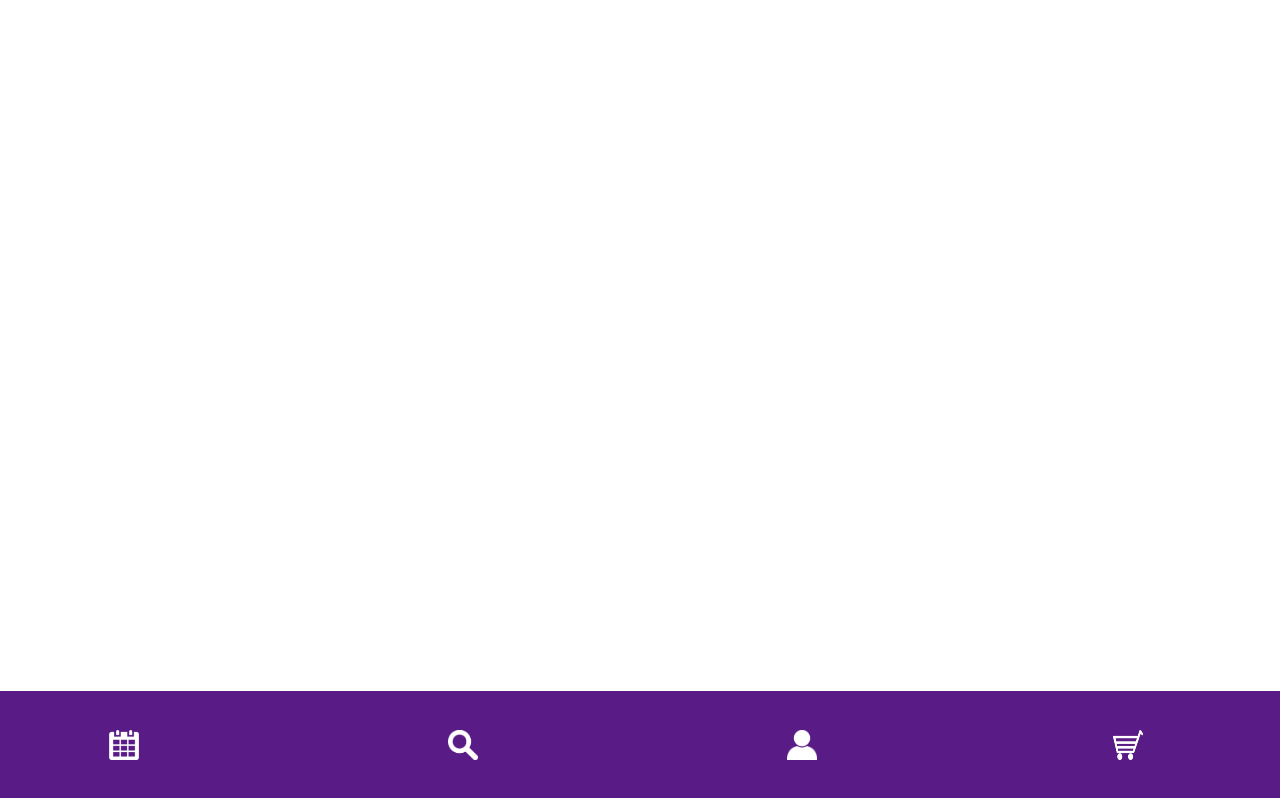
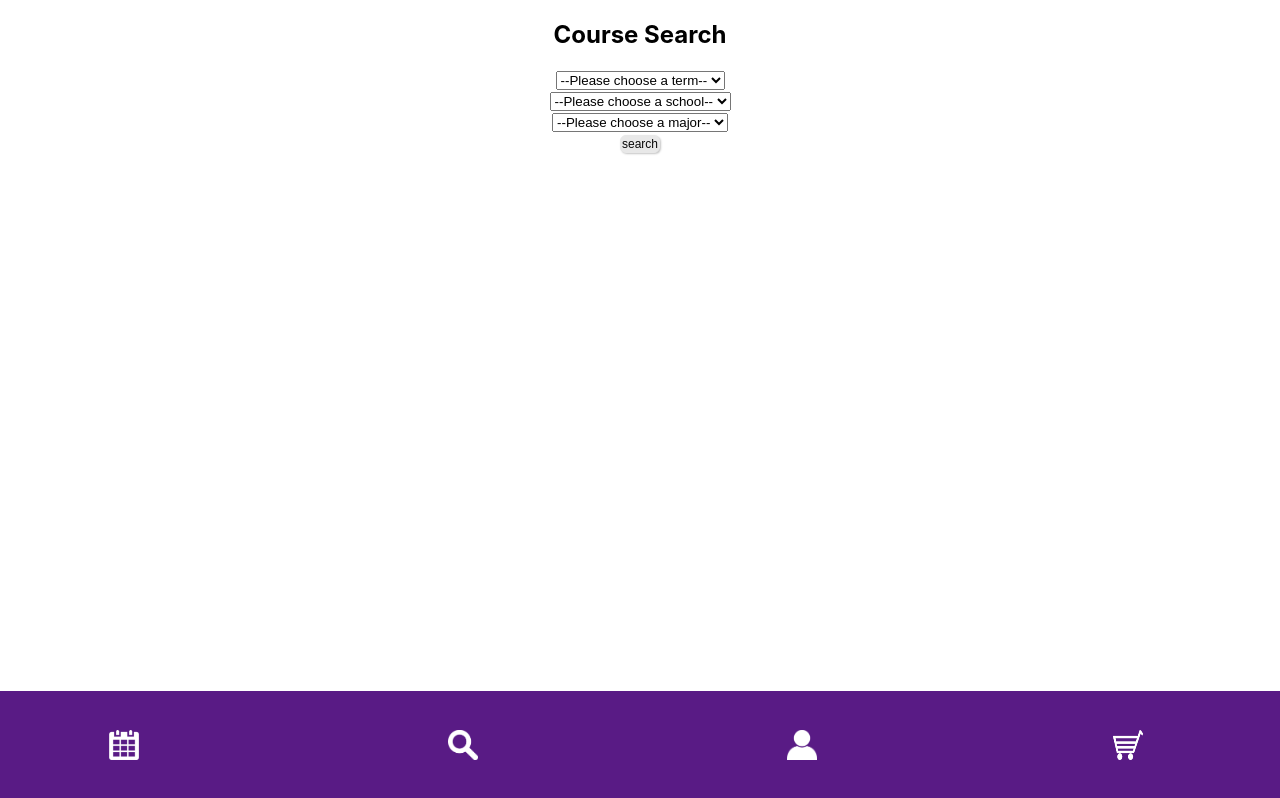
Before and after one commit to agiledev-students-fall2022/final-project-team-albert-pro-max, a React (Create React App) app in the folder front-end/: page / in a window 1280 px wide. Before the commit this address had no page. Built offline with nearby package versions, Linux system fonts and the light colour scheme.

Commit message:
Updated footer profile link to login page

```diff
--- a/front-end/src/App.js
+++ b/front-end/src/App.js
@@ -21,7 +21,8 @@
       <Router>
         <main className="App-main">
           <Routes>
-            <Route path="/coursepage" element={<CoursePage id={6} />} />
+            <Route path="/" element={<CourseSearch />} />
+            <Route path="/coursepage" element={<CoursePage />} />
             <Route path="/shoppingcart" element={<ShoppingCart added={added} show={show} setShow={setShow} />} />
             <Route path="/profile" element={<Profile />} />
             <Route path="/coursesearch" element={<CourseSearch />} />
```
